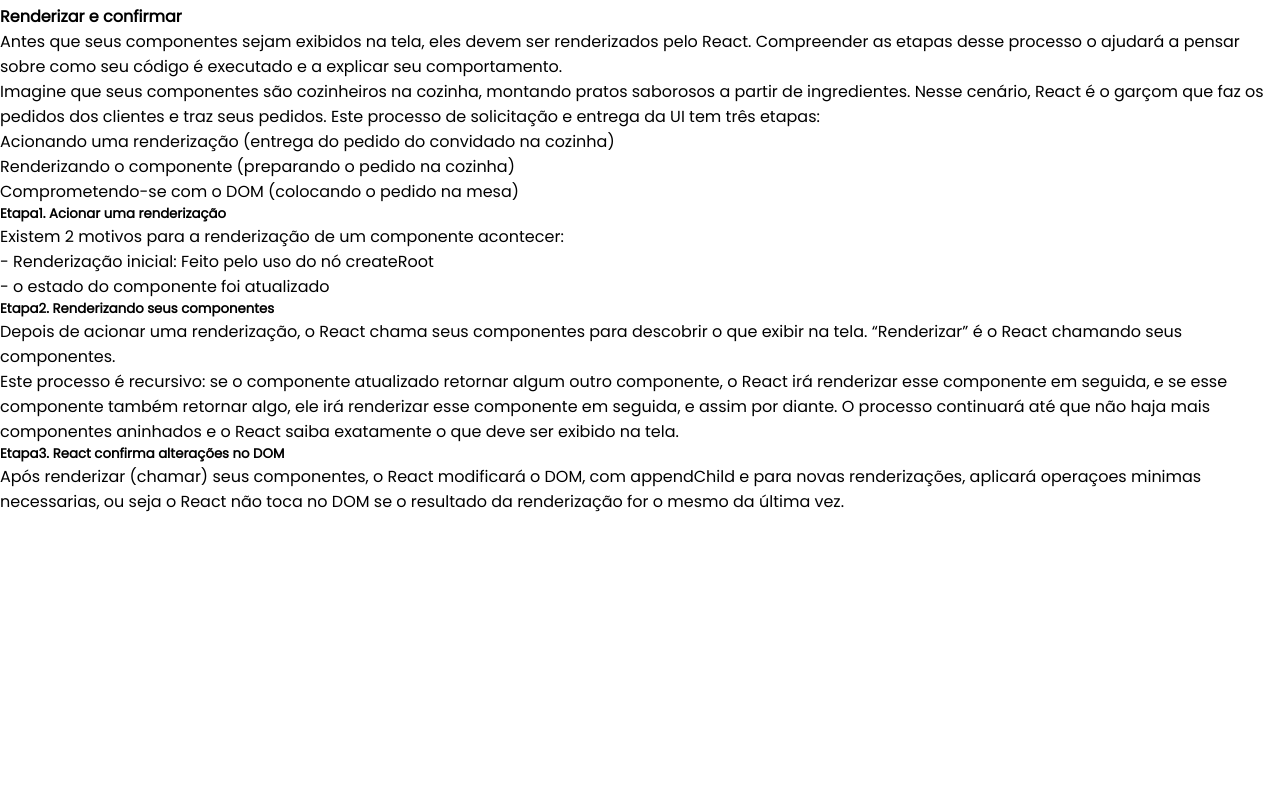
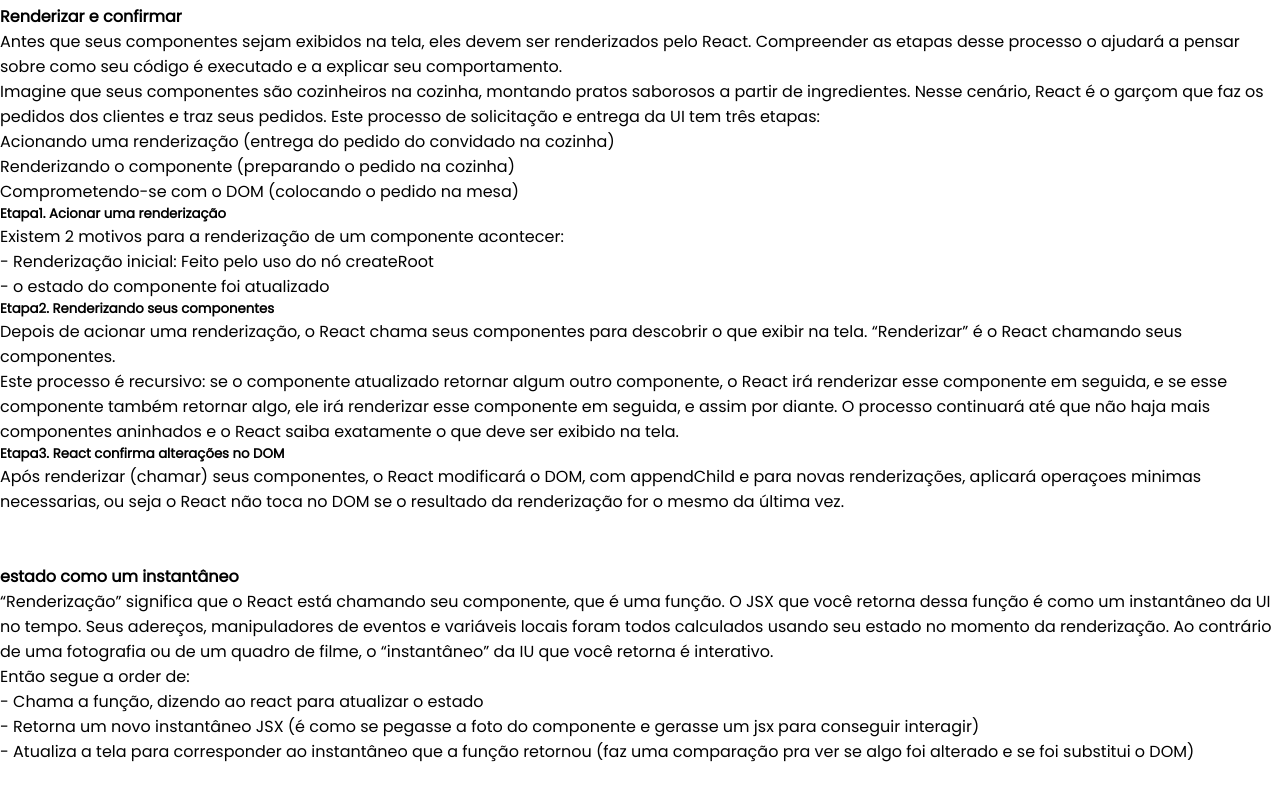
Before and after one commit to wdwf/React_Study, a React (Vite) app: page /capitulo-4 in a window 1280 px wide. Shown: the part 751-1551 px from the top of the page. Before the commit the page ends 1315 px from the top, so only its background shows below. Built offline with nearby package versions, Linux system fonts and the light colour scheme.

Commit message:
:construction: chore: add conteudo sobre snapshot

```diff
--- a/src/pages/Cap4/index.tsx
+++ b/src/pages/Cap4/index.tsx
@@ -149,6 +149,29 @@
           resultado da renderização for o mesmo da última vez.
         </p>
       </div>
+
+      <div style={{ marginBottom: "50px" }}>
+        <h4>estado como um instantâneo</h4>
+        <p>
+          “Renderização” significa que o React está chamando seu componente, que
+          é uma função. O JSX que você retorna dessa função é como um
+          instantâneo da UI no tempo. Seus adereços, manipuladores de eventos e
+          variáveis locais foram todos calculados usando seu estado no momento
+          da renderização. Ao contrário de uma fotografia ou de um quadro de
+          filme, o “instantâneo” da IU que você retorna é interativo.{" "}
+        </p>
+        <p>Então segue a order de:</p>
+        <p>- Chama a função, dizendo ao react para atualizar o estado</p>
+        <p>
+          - Retorna um novo instantâneo JSX (é como se pegasse a foto do
+          componente e gerasse um jsx para conseguir interagir)
+        </p>
+        <p>
+          - Atualiza a tela para corresponder ao instantâneo que a função
+          retornou (faz uma comparação pra ver se algo foi alterado e se foi
+          substitui o DOM)
+        </p>
+      </div>
     </div>
   );
 }
```
